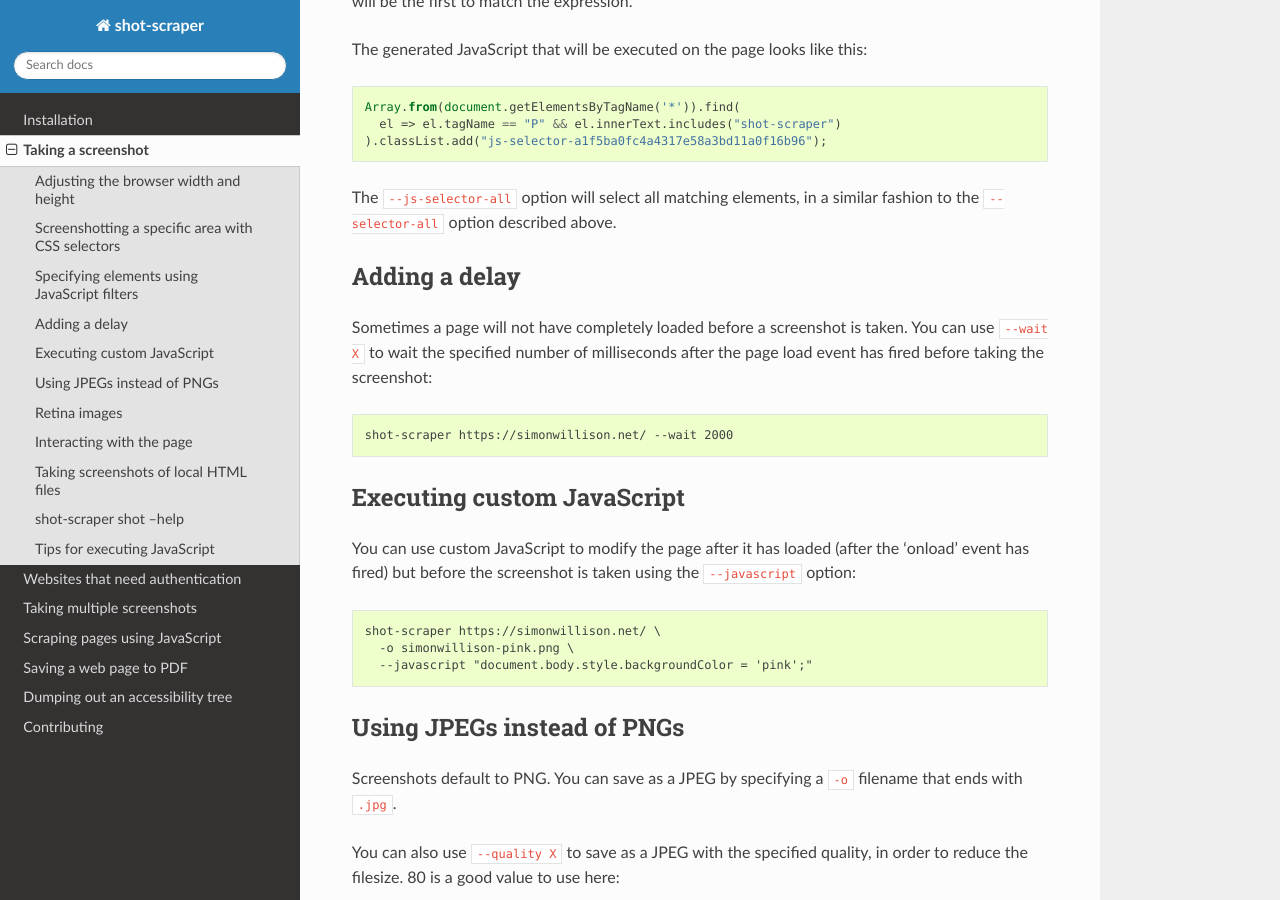
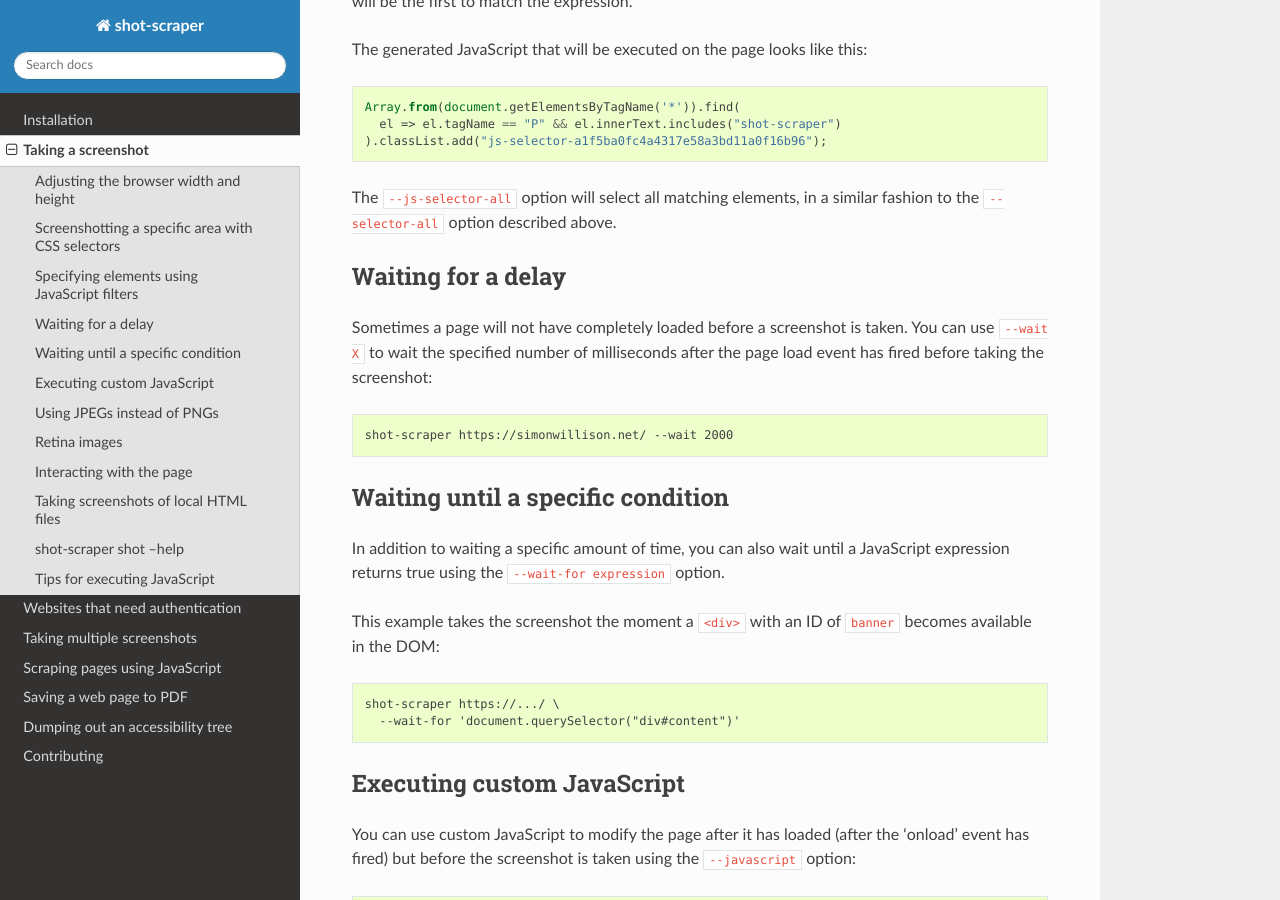
Before and after one commit to simonw/shot-scraper, a Sphinx documentation site: the page built from docs/screenshots.md, in a window 1280 px wide and 900 px high, scrolled down 2047 px. Built offline with Sphinx 7.4.7 and the Read the Docs theme 2.0.0, drawn with Linux system fonts in a browser that asks for light colours; some of the changed text lies outside the part shown.

Commit message:
--wait-for and wait_for: feature, closes #72

````diff
--- a/docs/screenshots.md
+++ b/docs/screenshots.md
@@ -73,11 +73,20 @@
 ```
 The `--js-selector-all` option will select all matching elements, in a similar fashion to the `--selector-all` option described above.
 
-## Adding a delay
+## Waiting for a delay
 
 Sometimes a page will not have completely loaded before a screenshot is taken. You can use `--wait X` to wait the specified number of milliseconds after the page load event has fired before taking the screenshot:
 
     shot-scraper https://simonwillison.net/ --wait 2000
+
+## Waiting until a specific condition
+
+In addition to waiting a specific amount of time, you can also wait until a JavaScript expression returns true using the `--wait-for expression` option.
+
+This example takes the screenshot the moment a `<div>` with an ID of `banner` becomes available in the DOM:
+
+    shot-scraper https://.../ \
+      --wait-for 'document.querySelector("div#content")'
 
 ## Executing custom JavaScript
 
@@ -194,6 +203,7 @@
   --quality INTEGER               Save as JPEG with this quality, e.g. 80
   --wait INTEGER                  Wait this many milliseconds before taking the
                                   screenshot
+  --wait-for TEXT                 Wait until this JS expression returns true
   --timeout INTEGER               Wait this many milliseconds before failing
   -i, --interactive               Interact with the page in a browser before
                                   taking the shot
````
Also changed, not shown: docs/multi.md (+2 -1 lines), 2 other files.
